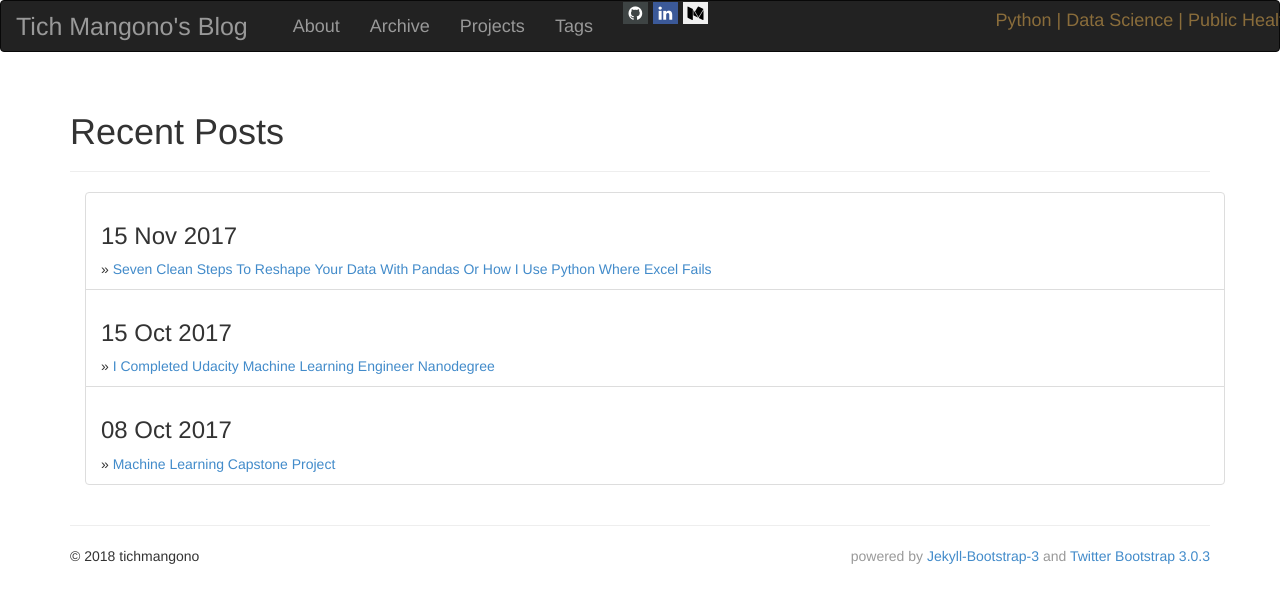
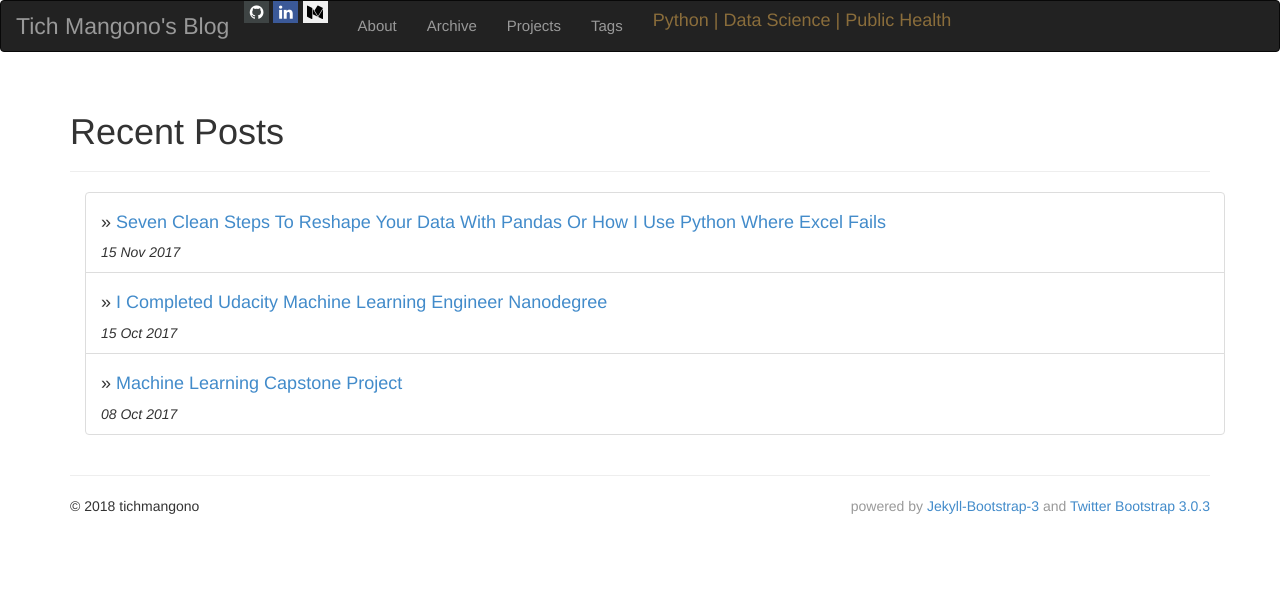
Before and after one commit to tichmangono/tichmangono.github.io, a Jekyll site: the page built from index.html, in a window 1280 px wide. Shown: the top 603 px of the page. Built offline with Jekyll 4.4.1, drawn with Linux system fonts in a browser that asks for light colours; nearby versions of some CDN libraries; library files that are not in the unit come from our copies.

Commit message:
using rem and cards

```diff
--- a/_includes/themes/bootstrap/default.html
+++ b/_includes/themes/bootstrap/default.html
@@ -37,13 +37,6 @@
           </button>
           <a class="navbar-brand" href="{{ HOME_PATH }}">{{ site.title }}</a>
         </div>
-        <div class="collapse navbar-collapse navbar-ex1-collapse navbar-left">
-          <ul class="nav navbar-nav font-size:20px">
-            {% assign pages_list = site.pages %}
-            {% assign group = 'navigation' %}
-            {% include JB/pages_list %}
-          </ul>
-        </div>
         <div class="nav navbar-nav navbar-left">
           <p class="text text-primary">
            <!-- Add font awesome icons -->
@@ -52,10 +45,15 @@
            <a href="https://towardsdatascience.com/@tichmangono" class="fa fa-medium"></a>
            </p>
         </div>
-        <div  class="nav navbar-nav navbar-right">
-    <div class="nav navbar-nav navbar-left">
+        <div class="collapse navbar-collapse navbar-ex1-collapse navbar-left">
+          <ul class="nav navbar-nav font-size:20px">
+            {% assign pages_list = site.pages %}
+            {% assign group = 'navigation' %}
+            {% include JB/pages_list %}
+          </ul>
+        </div>
+        <div  class="nav navbar-nav navbar-center">
          <h4 class="text-warning">Python | Data Science | Public Health</h4>
-    </div>
       </div>
     </div>
 
--- a/assets/css/main.css
+++ b/assets/css/main.css
@@ -1,11 +1,11 @@
 
 .navbar-brand {
-  font-size: 2.5rem;
+  font-size: 2.3rem;
 
 }
 
 .navbar-nav {
-    font-size: 1.8rem
+    font-size: 1.5rem
 }
 /* Font size*/
 .html {
--- a/index.html
+++ b/index.html
@@ -8,7 +8,10 @@ tagline:
 <div class="container">
   <ul class="posts list-group list-group-flush">
     {% for post in site.posts %}
-      <li class="list-group-item"><h3><span class="" >{{ post.date | date_to_string }}</span></h3> &raquo; <a href="{{ BASE_PATH }}{{ post.url }}">{{ post.title }}</a></li>
+      <li class="list-group-item">
+        <h4>&raquo; <a href="{{ BASE_PATH }}{{ post.url }}">{{ post.title }}</a></h4>
+          <span class="" ><em>{{ post.date | date_to_string }}</em></span>
+      </li>
     {% endfor %}
   </ul>
 </div>
```
